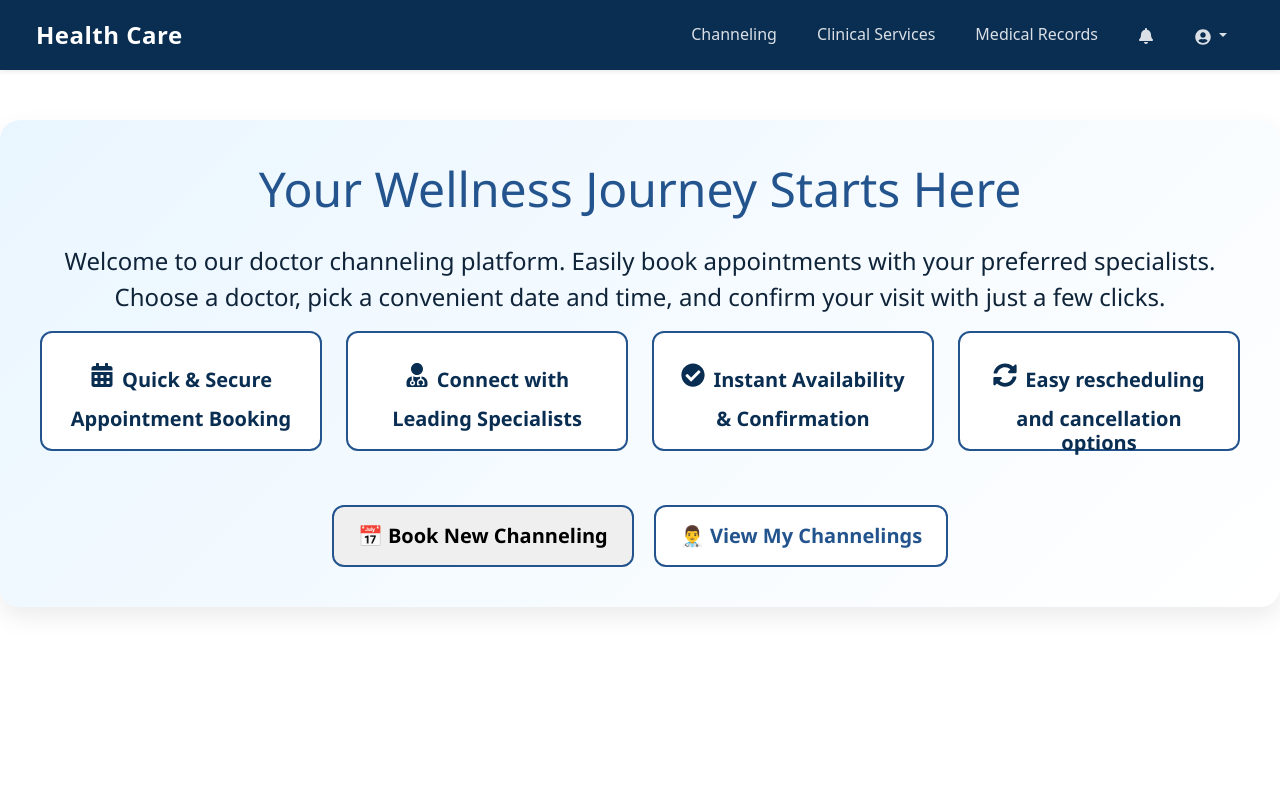
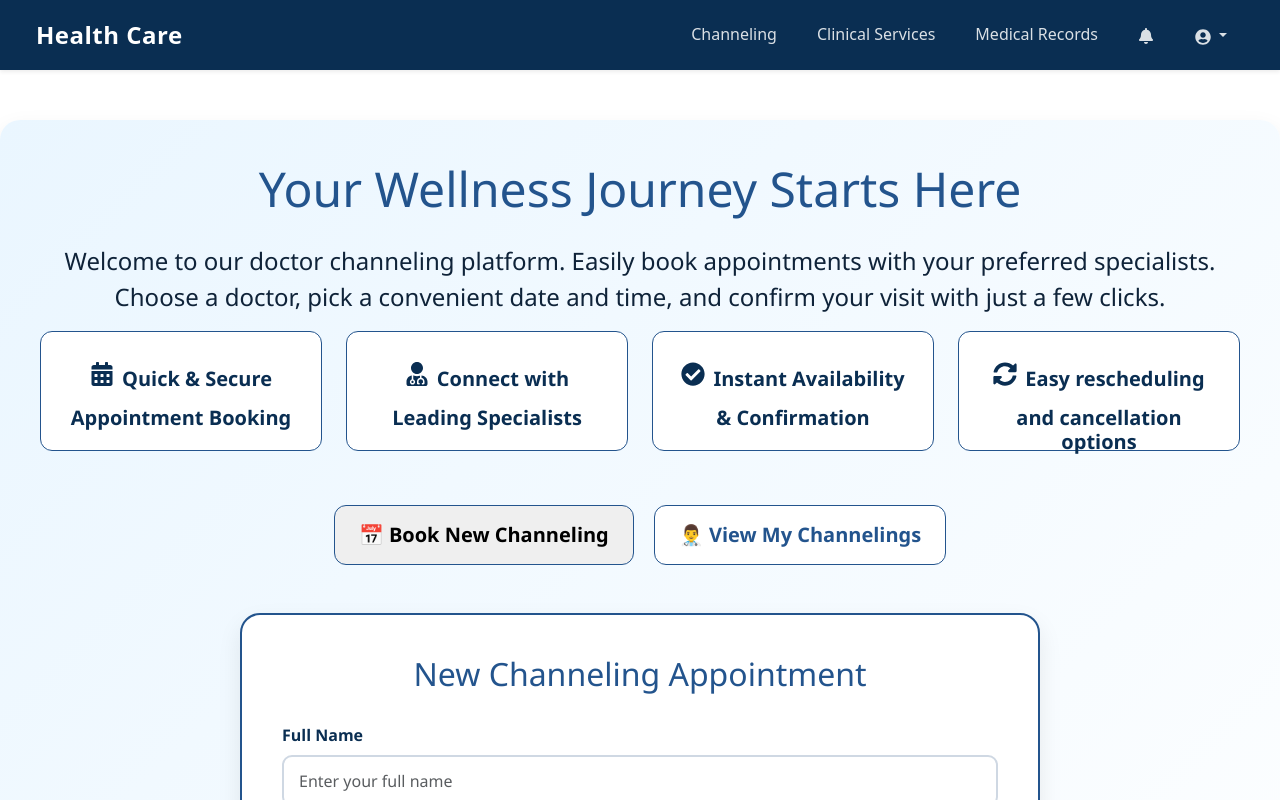
Before and after one commit to kavishka-wilagedara/healthcare-system, a React (Create React App) app in the folder frontend/: page /patient/dashboard/channeling in a window 1280 px wide. Both pictures are taken after a click on the button "📅 Book New Channeling". Shown: the top 800 px of the page. Built offline with nearby package versions, Linux system fonts and the light colour scheme.

Commit message:
add doctor channeling form

```diff
--- a/frontend/src/patient/Channeling.css
+++ b/frontend/src/patient/Channeling.css
@@ -37,7 +37,7 @@
   height: 120px;
   transition: transform 0.3s ease, box-shadow 0.3s ease;
   text-align: center;
-  border: 2px solid #23548d;
+  border: 1px solid #23548d;
   border-radius: 12px;
 }
 
@@ -81,7 +81,7 @@
 .channeling-btn {
   padding: 14px 24px;
   font-size: 20px;
-  border: 2px solid #23548d;
+  border: 1px solid #23548d;
   border-radius: 12px;
   cursor: pointer;
   transition: all 0.3s ease;
@@ -103,9 +103,56 @@
 .channeling-btn.outline {
   background-color: white;
   color: #23548d;
-  border: 2px solid #23548d;
+  border: 1px solid #23548d;
 }
 
 .channeling-btn.outline:hover {
   background-color: #eef5fc;
 }
+
+.channeling-form {
+  margin-top: 50px;
+  padding: 40px;
+  background: #ffffff;
+  border: 2px solid #23548d;
+  border-radius: 20px;
+  box-shadow: 0 10px 25px rgba(0, 0, 0, 0.08);
+  max-width: 800px;
+  margin-left: auto;
+  margin-right: auto;
+  text-align: left;
+  font-family: "Segoe UI", Tahoma, Geneva, Verdana, sans-serif;
+}
+
+.channeling-form h3 {
+  color: #23548d;
+  font-size: 32px;
+  margin-bottom: 30px;
+  text-align: center;
+}
+
+.channeling-form .form-label {
+  font-weight: 600;
+  color: #0a2e52;
+}
+
+.channeling-form .form-control,
+.channeling-form .form-select {
+  border: 2px solid #cfd8e3;
+  border-radius: 10px;
+  padding: 12px 15px;
+  font-size: 16px;
+  transition: border-color 0.3s ease;
+}
+
+.channeling-form .form-control:focus,
+.channeling-form .form-select:focus {
+  border-color: #23548d;
+  box-shadow: 0 0 5px rgba(35, 84, 141, 0.2);
+}
+
+.form-submit-container {
+  display: flex;
+  justify-content: center;
+  margin-top: 30px;
+}
--- a/frontend/src/patient/Channeling.jsx
+++ b/frontend/src/patient/Channeling.jsx
@@ -1,5 +1,5 @@
-import React from "react";
-import { Row, Col, Card } from "react-bootstrap";
+import React, { useState } from "react";
+import { Row, Col, Card, Form } from "react-bootstrap";
 import "./Channeling.css";
 import {
   FaCheckCircle,
@@ -9,6 +9,8 @@ import {
 } from "react-icons/fa";
 
 function Channeling() {
+  const [showForm, setShowForm] = useState(false);
+
   const featureCards = [
     {
       title: "Quick & Secure Appointment Booking",
@@ -27,6 +29,11 @@ function Channeling() {
       icon: <FaSyncAlt className="feature-icon" />,
     },
   ];
+
+  const handleBookClick = () => {
+    setShowForm(true);
+    window.scrollTo({ top: document.body.scrollHeight, behavior: "smooth" });
+  };
 
   return (
     <div className="channeling-info-card">
@@ -53,11 +60,50 @@ function Channeling() {
       </Row>
 
       <div className="channeling-buttons">
-        <button className="channeling-btn">📅 Book New Channeling</button>
+        <button className="channeling-btn" onClick={handleBookClick}>
+          📅 Book New Channeling
+        </button>
         <button className="channeling-btn outline">
           👨‍⚕️ View My Channelings
         </button>
       </div>
+
+      {showForm && (
+        <div className="channeling-form mt-5">
+          <h3>New Channeling Appointment</h3>
+          <Form>
+            <Form.Group className="mb-3">
+              <Form.Label>Full Name</Form.Label>
+              <Form.Control type="text" placeholder="Enter your full name" />
+            </Form.Group>
+
+            <Form.Group className="mb-3">
+              <Form.Label>Select Doctor</Form.Label>
+              <Form.Select>
+                <option>Dr. John Smith</option>
+                <option>Dr. Emily Brown</option>
+                <option>Dr. Sarah Lee</option>
+              </Form.Select>
+            </Form.Group>
+
+            <Form.Group className="mb-3">
+              <Form.Label>Appointment Date</Form.Label>
+              <Form.Control type="date" />
+            </Form.Group>
+
+            <Form.Group className="mb-3">
+              <Form.Label>Preferred Time</Form.Label>
+              <Form.Control type="time" />
+            </Form.Group>
+
+            <div className="form-submit-container">
+              <button type="submit" className="channeling-btn primary">
+                Confirm Booking
+              </button>
+            </div>
+          </Form>
+        </div>
+      )}
     </div>
   );
 }
```
